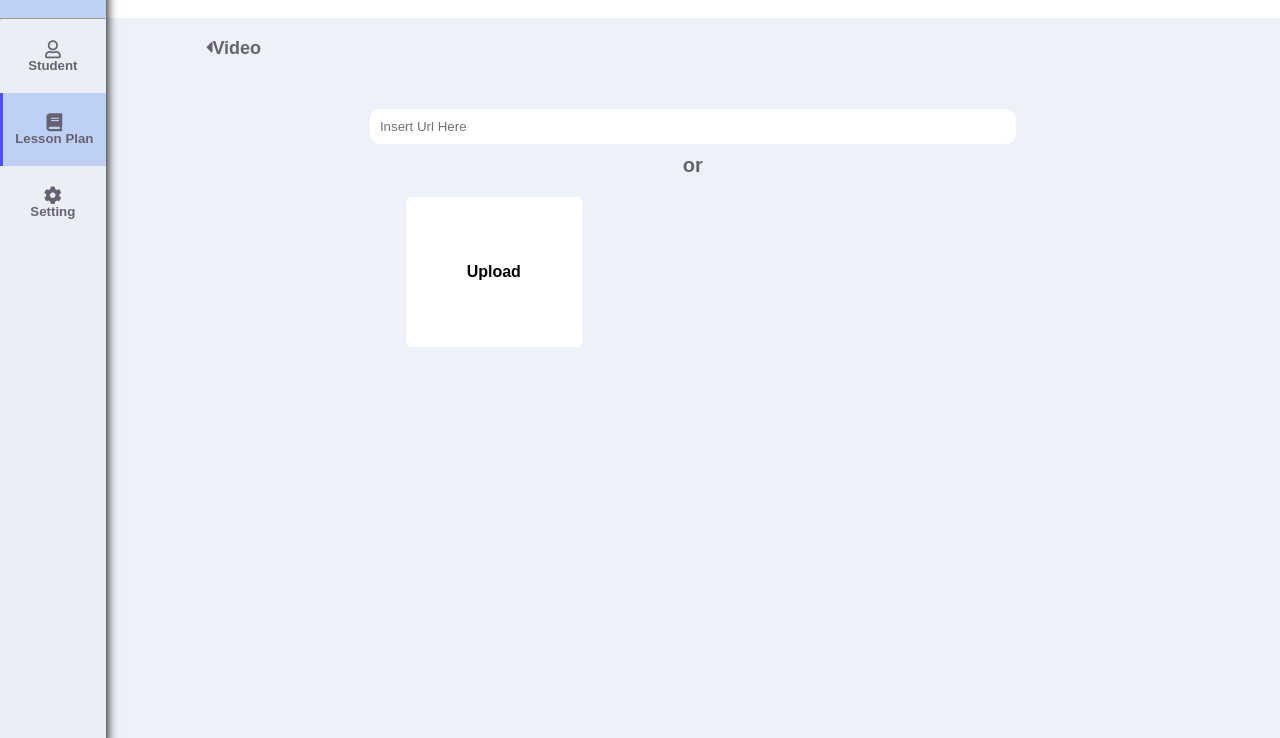
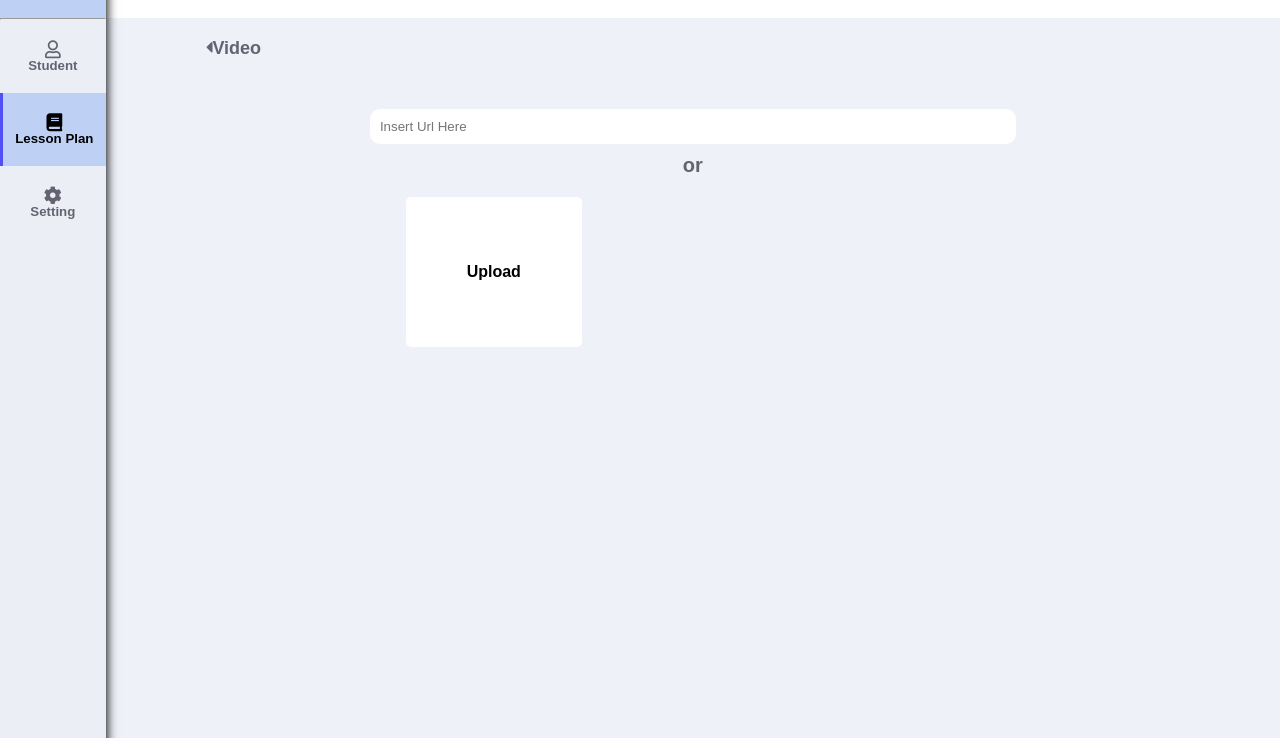
Before and after one commit to Rupesh0913/AINE-AI-Hiring_Assessment, a plain HTML site: page index.html in a window 1280 px wide. Shown: the part 62-800 px from the top of the page. Drawn offline with Linux system fonts and the light colour scheme.

Commit message:
2nd update

```diff
--- a/index.html
+++ b/index.html
@@ -13,7 +13,7 @@
         <div class="side-nav" id="side-nav">
             <a href="#"><i class="fab fa-500px logo"></i></a><hr>
             <a href="#"><i class="far fa-user icon"></i><h5>Student</h5></a>
-            <a href="#" class="active"><i class="fas fa-book icon"></i><h5>Lesson Plan</h5></a>
+            <a href="#" class="active" style="color:black"><i class="fas fa-book icon"></i><h5>Lesson Plan</h5></a>
             <a href="#"><i class="fas fa-cog icon"></i><h5>Setting</h5></a>
         </div>
         <div class="main-body">
--- a/style.css
+++ b/style.css
@@ -51,7 +51,6 @@ body{
 .active{
     border-left:3px solid rgb(80, 80, 247) ;
     background-color: rgb(191, 208, 245);
-    color:black;
 }
 .logo{
     color:rgb(0, 0, 0);
```
